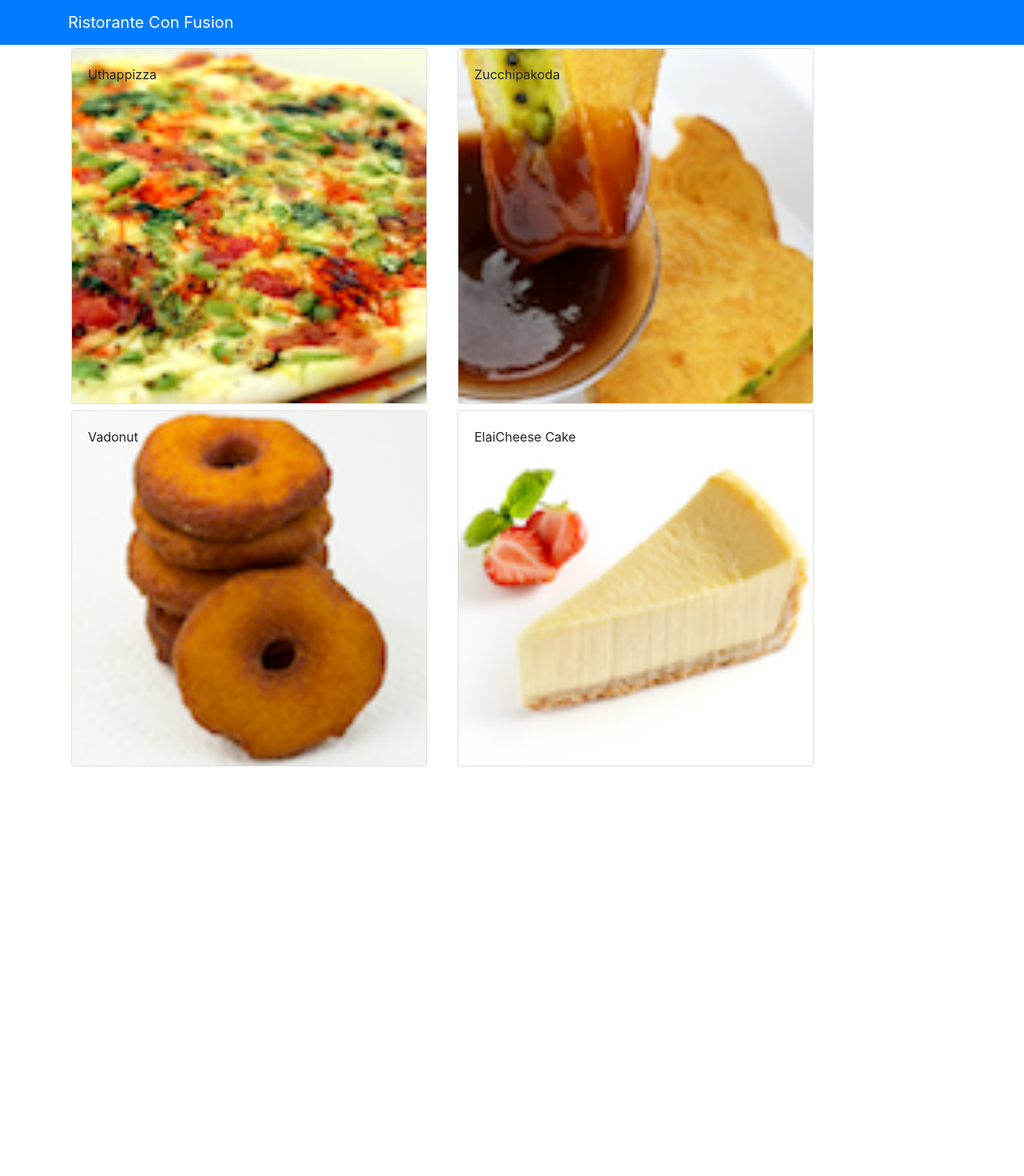
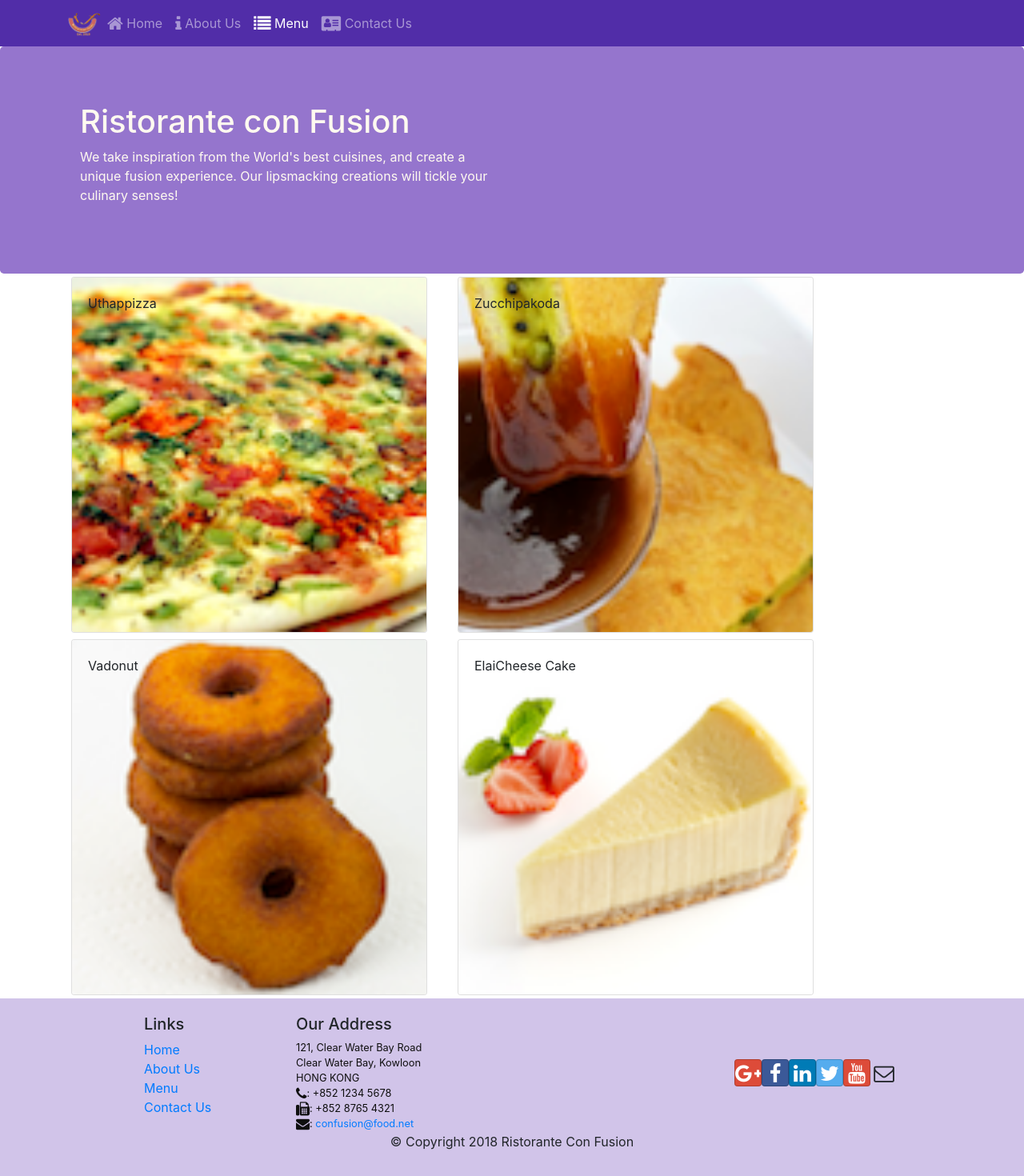
Before and after one commit to parthx9/REACT-Coursera, a React (Create React App) app: page /menu in a window 1280 px wide. Shown: the top 1470 px of the page at 80% size. Before the commit the page ends 962 px from the top, so only its background shows below. Built offline with nearby package versions, Linux system fonts and the light colour scheme.

Commit message:
React Router

```diff
--- a/package.json
+++ b/package.json
@@ -7,9 +7,12 @@
     "@testing-library/react": "^9.5.0",
     "@testing-library/user-event": "^7.2.1",
     "bootstrap": "^4.5.0",
+    "bootstrap-social": "^5.1.1",
+    "font-awesome": "^4.7.0",
     "react": "^16.13.1",
     "react-dom": "^16.13.1",
     "react-popper": "^2.2.3",
+    "react-router-dom": "^5.2.0",
     "react-scripts": "3.4.1",
     "reactstrap": "^8.5.1"
   },
--- a/src/App.css
+++ b/src/App.css
@@ -0,0 +1,33 @@
+.row-header{
+    margin:0px auto;
+    padding:0px auto;
+  }
+
+  .row-content {
+    margin:0px auto;
+    padding: 50px 0px 50px 0px;
+    border-bottom: 1px ridge;
+    min-height:400px;
+  }
+
+  .footer{
+    background-color: #D1C4E9;
+    margin:0px auto;
+    padding: 20px 0px 20px 0px;
+  }
+  .jumbotron {
+    padding:70px 30px 70px 30px;
+    margin:0px auto;
+    background: #9575CD ;
+    color:floralwhite;
+  }
+
+  address{
+    font-size:80%;
+    margin:0px;
+    color:#0f0f0f;
+  }
+
+  .navbar-dark {
+    background-color: #512DA8;
+  }
--- a/src/App.js
+++ b/src/App.js
@@ -1,12 +1,17 @@
 import React, { Component } from 'react';
 import Main from './components/MainComponent';
+import { BrowserRouter } from 'react-router-dom';
 
 class App extends Component {
 
   render() {
     return (
       <div className="App">
-        <Main />
+        <BrowserRouter>
+          <div className="App">
+            <Main />
+          </div>
+        </BrowserRouter>
       </div>
     );
   }
--- /dev/null
+++ b/src/components/FooterComponent.js
@@ -0,0 +1,51 @@
+import React from 'react';
+import { Link } from 'react-router-dom';
+
+function Footer(props){
+    return (
+        <div className="footer">
+        <div className="container">
+            <div className="row justify-content-center">
+                <div className="col-4 offset-1 col-sm-2">
+                    <h5>Links</h5>
+                    <ul className="list-unstyled">
+                        <li><Link to='/home'>Home</Link></li>
+                        <li><Link to='/aboutus'>About Us</Link></li>
+                        <li><Link to='/menu'>Menu</Link></li>
+                        <li><Link to='/contactus'>Contact Us</Link></li>
+                    </ul>
+                </div>
+                <div className="col-7 col-sm-5">
+                    <h5>Our Address</h5>
+                    <address>
+		              121, Clear Water Bay Road<br />
+		              Clear Water Bay, Kowloon<br />
+		              HONG KONG<br />
+		              <i className="fa fa-phone fa-lg"></i>: +852 1234 5678<br />
+		              <i className="fa fa-fax fa-lg"></i>: +852 8765 4321<br />
+		              <i className="fa fa-envelope fa-lg"></i>: <a href="mailto:confusion@food.net">
+                         confusion@food.net</a>
+                    </address>
+                </div>
+                <div className="col-12 col-sm-4 align-self-center">
+                    <div className="text-center">
+                        <a className="btn btn-social-icon btn-google" href="http://google.com/+"><i className="fa fa-google-plus"></i></a>
+                        <a className="btn btn-social-icon btn-facebook" href="http://www.facebook.com/profile.php?id="><i className="fa fa-facebook"></i></a>
+                        <a className="btn btn-social-icon btn-linkedin" href="http://www.linkedin.com/in/"><i className="fa fa-linkedin"></i></a>
+                        <a className="btn btn-social-icon btn-twitter" href="http://twitter.com/"><i className="fa fa-twitter"></i></a>
+                        <a className="btn btn-social-icon btn-google" href="http://youtube.com/"><i className="fa fa-youtube"></i></a>
+                        <a className="btn btn-social-icon" href="mailto:"><i className="fa fa-envelope-o"></i></a>
+                    </div>
+                </div>
+            </div>
+            <div className="row justify-content-center">
+                <div className="col-auto">
+                    <p>© Copyright 2018 Ristorante Con Fusion</p>
+                </div>
+            </div>
+        </div>
+    </div>
+    )
+}
+
+export default Footer;
--- /dev/null
+++ b/src/components/HeaderComponent.js
@@ -0,0 +1,61 @@
+import React, { Component } from 'react';
+import { Nav, Navbar, NavbarBrand, NavbarToggler, Collapse, NavItem, Jumbotron } from 'reactstrap';
+import { NavLink } from 'react-router-dom';
+
+
+class Header extends Component {
+    constructor(props) {
+        super(props);
+
+        this.toggleNav = this.toggleNav.bind(this);
+        this.state = {
+          isNavOpen: false
+        };
+      }
+
+      toggleNav() {
+        this.setState({
+          isNavOpen: !this.state.isNavOpen
+        });
+      }
+
+    render() {
+        return(
+            <div>
+                <Navbar dark expand="md">
+                    <div className="container">
+                        <NavbarToggler onClick={this.toggleNav} />
+                        <NavbarBrand className="mr-auto" href="/"><img src='assets/images/logo.png' height="30" width="41" alt='Ristorante Con Fusion' /></NavbarBrand>
+                        <Collapse isOpen={this.state.isNavOpen} navbar>
+                            <Nav navbar>
+                            <NavItem>
+                                <NavLink className="nav-link"  to='/home'><span className="fa fa-home fa-lg"></span> Home</NavLink>
+                            </NavItem>
+                            <NavItem>
+                                <NavLink className="nav-link" to='/aboutus'><span className="fa fa-info fa-lg"></span> About Us</NavLink>
+                            </NavItem>
+                            <NavItem>
+                                <NavLink className="nav-link"  to='/menu'><span className="fa fa-list fa-lg"></span> Menu</NavLink>
+                            </NavItem>
+                            <NavItem>
+                                <NavLink className="nav-link" to='/contactus'><span className="fa fa-address-card fa-lg"></span> Contact Us</NavLink>
+                            </NavItem>
+                            </Nav>
+                        </Collapse>
+                    </div>
+                </Navbar>
+                <Jumbotron>
+                    <div className="container">
+                        <div className="row row-header">
+                            <div className="col-12 col-sm-6">
+                                <h1>Ristorante con Fusion</h1>
+                                <p>We take inspiration from the World's best cuisines, and create a unique fusion experience. Our lipsmacking creations will tickle your culinary senses!</p>
+                            </div>
+                        </div>
+                    </div>
+                </Jumbotron>
+            </div>
+        );
+    }
+}
+export default Header;
--- /dev/null
+++ b/src/components/HomeComponent.js
@@ -0,0 +1,11 @@
+import React from 'react';
+
+function Home(props) {
+    return(
+      <div className="container">
+        <h4>Home</h4>
+      </div>
+    );
+}
+
+export default Home;
--- a/src/components/MainComponent.js
+++ b/src/components/MainComponent.js
@@ -3,6 +3,10 @@
 import Menu from './MenuComponent';
 import Detail from './DetailComponent';
 import { DISHES } from '../shared/dishes';
+import Header from './HeaderComponent';
+import Footer from './FooterComponent';
+import Home from './HomeComponent';
+import { Switch, Route, Redirect } from 'react-router-dom';
 
 class Main extends Component {
 
@@ -10,24 +14,25 @@
     super(props);
     this.state = {
         dishes: DISHES,
-        selectedDish: null
     };
   }
 
-  onDishSelect(dishId) {
-    this.setState({ selectedDish: dishId});
-  }
-
   render() {
+    const HomePage = () => {
+      return(
+          <Home
+          />
+      );
+    }
     return (
       <div>
-        <Navbar dark color="primary">
-          <div className="container">
-            <NavbarBrand href="/">Ristorante Con Fusion</NavbarBrand>
-          </div>
-        </Navbar>
-        <Menu dishes={this.state.dishes} onClick={(dishId) => this.onDishSelect(dishId)} />
-        <Detail dish={this.state.dishes.filter((dish) => dish.id === this.state.selectedDish)[0]} />
+        <Header />
+        <Switch>
+              <Route path='/home' component={HomePage} />
+              <Route exact path='/menu' component={() => <Menu dishes={this.state.dishes} />} />
+              <Redirect to="/home" />
+          </Switch>
+        <Footer />
       </div>
     );
   }
--- a/src/index.css
+++ b/src/index.css
@@ -1,13 +1,33 @@
-body {
-  margin: 0;
-  font-family: -apple-system, BlinkMacSystemFont, 'Segoe UI', 'Roboto', 'Oxygen',
-    'Ubuntu', 'Cantarell', 'Fira Sans', 'Droid Sans', 'Helvetica Neue',
-    sans-serif;
-  -webkit-font-smoothing: antialiased;
-  -moz-osx-font-smoothing: grayscale;
+.row-header{
+  margin:0px auto;
+  padding:0px auto;
 }
 
-code {
-  font-family: source-code-pro, Menlo, Monaco, Consolas, 'Courier New',
-    monospace;
+.row-content {
+  margin:0px auto;
+  padding: 50px 0px 50px 0px;
+  border-bottom: 1px ridge;
+  min-height:400px;
 }
+
+.footer{
+  background-color: #D1C4E9;
+  margin:0px auto;
+  padding: 20px 0px 20px 0px;
+}
+.jumbotron {
+  padding:70px 30px 70px 30px;
+  margin:0px auto;
+  background: #9575CD ;
+  color:floralwhite;
+}
+
+address{
+  font-size:80%;
+  margin:0px;
+  color:#0f0f0f;
+}
+
+.navbar-dark {
+  background-color: #512DA8;
+}
--- a/src/index.js
+++ b/src/index.js
@@ -1,9 +1,12 @@
 import React from 'react';
 import ReactDOM from 'react-dom';
 import '../node_modules/bootstrap/dist/css/bootstrap.min.css';
+import 'font-awesome/css/font-awesome.css';
+import 'bootstrap-social/bootstrap-social.css';
 import './index.css';
 import App from './App';
 import * as serviceWorker from './serviceWorker';
+
 
 ReactDOM.render( < React.StrictMode >
     <
```
Also changed, not shown: 1 other file (tests, documents, lock files or other folders).
